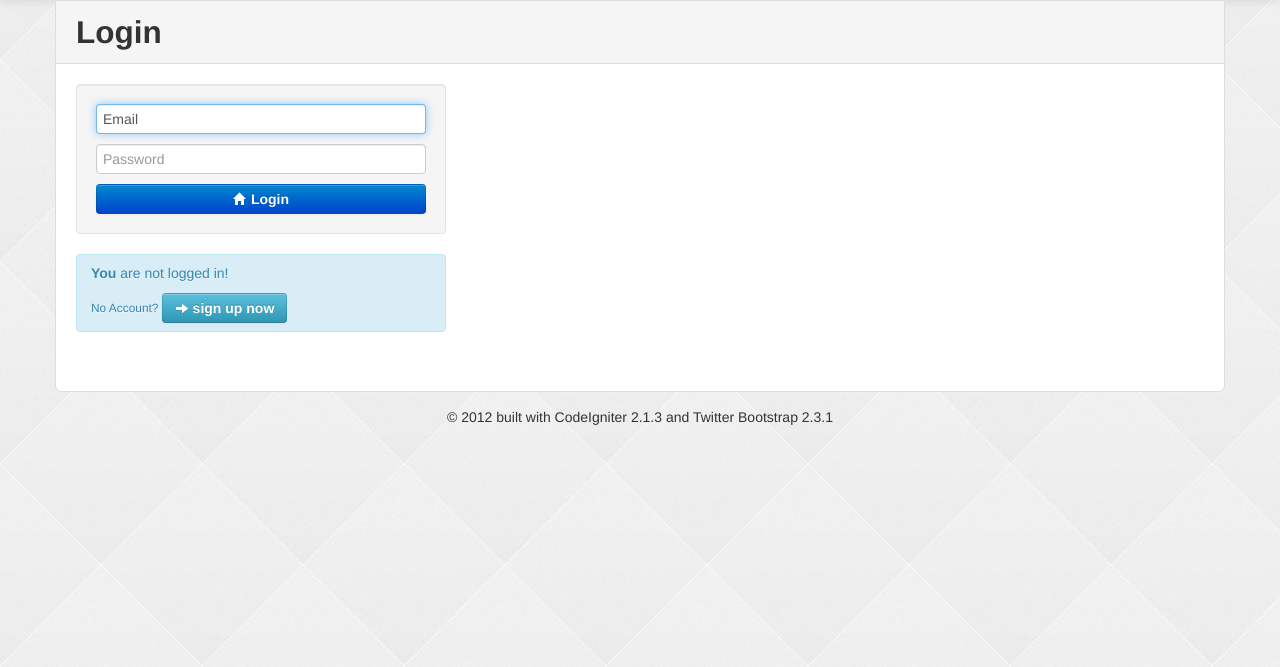
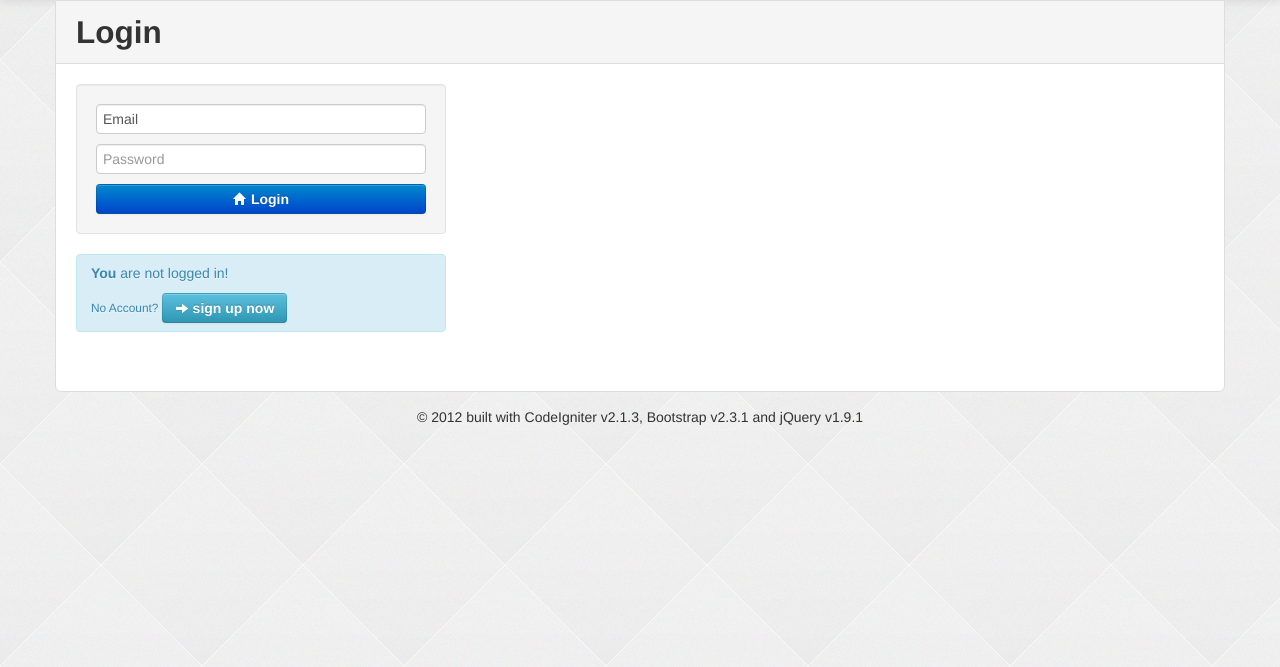
Before and after one commit to jubi4dition/yourcontacts, a CodeIgniter app: page /index.php/login in a window 1280 px wide. Shown: the part 41-708 px from the top of the page. Run offline with CodeIgniter, Linux system fonts and the light colour scheme; a user stored in the database is signed in.

Commit message:
footertext

```diff
--- a/application/views/includes/footer.php
+++ b/application/views/includes/footer.php
@@ -1,5 +1,5 @@
   <footer>
-    <p>&copy; 2012 built with CodeIgniter 2.1.3 and Twitter Bootstrap 2.3.1</p>
+    <p>&copy; 2012 built with CodeIgniter v2.1.3, Bootstrap v2.3.1 and jQuery v1.9.1</p>
   </footer>
 </div><!-- /container -->
 </body>
```
